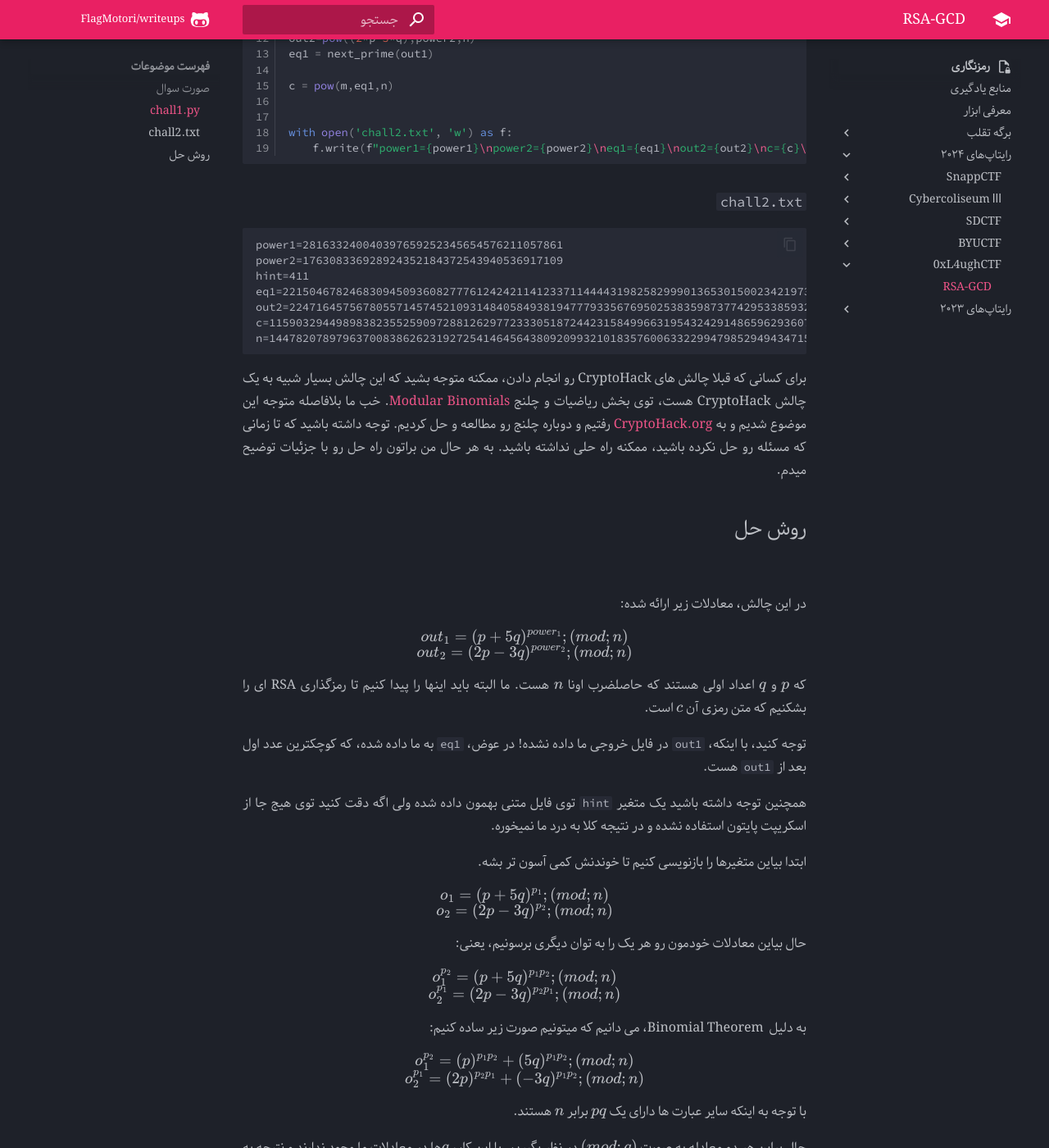
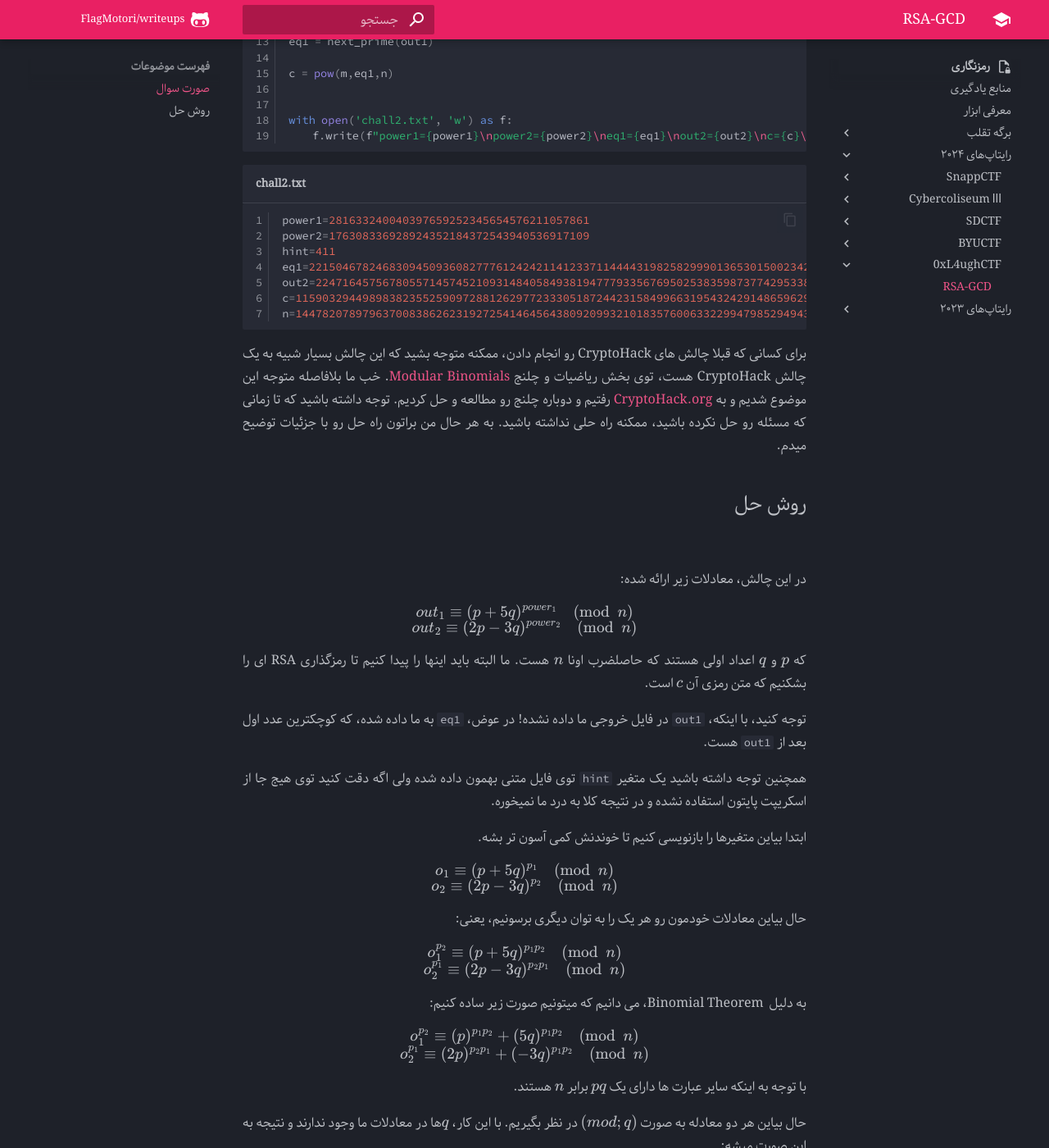
Before and after one commit to FlagMotori/writeups, an MkDocs documentation site: the page built from docs/crypto/writeups/0xL4ughCTF/RSA-GCD.md, in a window 1280 px wide and 1400 px high, scrolled down 683 px. Shown: the whole window at 82% size. Built offline with MkDocs 1.6.1 and Material for MkDocs 9.7.7, drawn with Linux system fonts in a browser that asks for light colours; emoji names are drawn with the system emoji font; formulas are drawn with MathJax 3; comment, search, counter and statistics services are not loaded; some of the changed text lies outside the part shown.

Commit message:
modified RSA-GCD

````diff
--- a/docs/crypto/writeups/0xL4ughCTF/RSA-GCD.md
+++ b/docs/crypto/writeups/0xL4ughCTF/RSA-GCD.md
@@ -19,8 +19,7 @@ tags:
 یک اسکرپیت پایتون به همراه یک فایل متنی به عنوان خروجی داده شده:
 
 
-### `chall1.py`
-```py linenums="1"
+```py linenums="1" title="chall1.py"
 import math
 from Crypto.Util.number import *
 from secret import flag,p,q
@@ -42,8 +41,7 @@ with open('chall2.txt', 'w') as f:
     f.write(f"power1={power1}\npower2={power2}\neq1={eq1}\nout2={out2}\nc={c}\nn={n}")
 ```
 
-### `chall2.txt`
-```
+```py linenums="1" title="chall2.txt"
 power1=281633240040397659252345654576211057861
 power2=176308336928924352184372543940536917109
 hint=411
@@ -63,11 +61,11 @@ n=144782078979637008386262319272541464564380920993210183576006332299479852949434
 در این چالش، معادلات زیر ارائه شده:
 
 $$
-out_1=(p+5q)^{power_1};(mod;n)
+out_1\equiv(p+5q)^{power_1}\pmod{n}
 $$
 
 $$
-out_2=(2p-3q)^{power_2};(mod;n)
+out_2\equiv(2p-3q)^{power_2}\pmod{n}
 $$
 
 که $p$ و $q$ اعداد اولی هستند که حاصلضرب اونا $n$ هست. ما البته باید اینها را پیدا کنیم تا رمزگذاری RSA ای را بشکنیم که متن رمزی آن $c$ است.
@@ -79,31 +77,31 @@ $$
 ابتدا بیاین متغیرها را بازنویسی کنیم تا خوندنش کمی آسون تر بشه.
 
 $$
-o_1=(p+5q)^{p_1};(mod;n)
+o_1\equiv(p+5q)^{p_1}\pmod{n}
 $$
 
 $$
-o_2=(2p-3q)^{p_2};(mod;n)
+o_2\equiv(2p-3q)^{p_2}\pmod{n}
 $$
 
 حال بیاین معادلات خودمون رو هر یک را به توان دیگری برسونیم، یعنی:
 
 $$
-o_1^{p_2}=(p+5q)^{p_1p_2};(mod;n)
+o_1^{p_2}\equiv(p+5q)^{p_1p_2}\pmod{n}
 $$
 
 $$
-o_2^{p_1}=(2p-3q)^{p_2p_1};(mod;n)
+o_2^{p_1}\equiv(2p-3q)^{p_2p_1}\pmod{n}
 $$
 
 به دلیل  Binomial Theorem، می دانیم که میتونیم صورت زیر ساده کنیم:
 
 $$
-o_1^{p_2}=(p)^{p_1p_2} + (5q)^{p_1p_2};(mod;n)
+o_1^{p_2}\equiv(p)^{p_1p_2} + (5q)^{p_1p_2}\pmod{n}
 $$
 
 $$
-o_2^{p_1}=(2p)^{p_2p_1} + (-3q)^{p_1p_2};(mod;n)
+o_2^{p_1}\equiv(2p)^{p_2p_1} + (-3q)^{p_1p_2}\pmod{n}
 $$
 
 با توجه به اینکه سایر عبارت ها دارای یک $pq$ برابر $n$ هستند.
@@ -111,31 +109,31 @@ $$
 حال بیاین هر دو معادله به صورت $(mod; q)$ در نظر بگیریم. با این کار، $q$ها در معادلات ما وجود ندارند و نتیجه به این صورت میشه:
 
 $$
-o_1^{p_2}=(p)^{p_1p_2};(mod;q)
+o_1^{p_2}\equiv(p)^{p_1p_2}\pmod{q}
 $$
 
 $$
-o_2^{p_1}=(2p)^{p_2p_1};(mod;q)
+o_2^{p_1}\equiv(2p)^{p_2p_1}\pmod{q}
 $$
 
 حالا اگه معادله اول رو در $(2)^{p_1p_2}$ ضرب کنیم میشه:
 
 $$
-o_1^{p_2} \cdot 2^{p_1p_2} =(p)^{p_1p_2} \cdot 2^{p_1p_2} ;(mod;q)
+o_1^{p_2} \cdot 2^{p_1p_2} \equiv(p)^{p_1p_2} \cdot 2^{p_1p_2}\pmod{q}
 $$
 
 $$
-o_2^{p_1}=(2p)^{p_2p_1};(mod;q)
+o_2^{p_1}\equiv(2p)^{p_2p_1}\pmod{q}
 $$
 
 بنابراین داریم:
 
 $$
-o_1^{p_2} \cdot 2^{p_1p_2} =(2p)^{p_1p_2};(mod;q)
+o_1^{p_2} \cdot 2^{p_1p_2} =(2p)^{p_1p_2}\pmod{q}
 $$
 
 $$
-o_2^{p_1}=(2p)^{p_2p_1} + k_2q
+o_2^{p_1}\equiv(2p)^{p_2p_1} + k_2q
 $$
 
 با توجه به تعریف حساب پیمانه ای یا (Modular Arithmetic) میتونیم بنویسیم:
@@ -145,13 +143,13 @@ o_1^{p_2} \cdot 2^{p_1p_2} =(2p)^{p_1p_2} + k_1q
 $$
 
 $$
-o_2^{p_1}=(2p)^{p_2p_1} + k_2q
+o_2^{p_1}\equiv(2p)^{p_2p_1} + k_2q
 $$
 
 معادله دوم رو از اولی کم میکنیم و بنابراین:
 
 $$
-x = o_1^{p_2} \cdot 2^{p_1p_2} - o_2^{p_1} = (2p)^{p_1p_2} + k_1q - ((2p)^{p_2p_1} + k_2q) = (k_1 - k_2)q
+x = o_1^{p_2} \cdot 2^{p_1p_2} - o_2^{p_1} = (2p)^{p_1p_2} + k_1q - ((2p)^{p_2p_1} + k_2q)\equiv(k_1 - k_2)q
 $$
 
 خب حالا عددی تولید کرده ایم که مضرب $q$ هست. بنابراین $gcd(x, n)$,  ‍‍ $q$ را برمی گرداند.
@@ -160,7 +158,7 @@ $$
 
 برای پیدا کردن `out_1` میایم تمامی اعداد متوالی کمتر از ‍`eq1` بررسی میکنیم تا به اولین عدد اول برسیم و در واقع اون `out_1` هست.
 
-```py linenums="1"
+```py linenums="1" title="find_out1.py"
 x1 = pow(2, power1*power2, n)
 x2 = pow(out2, power1, n)
 
@@ -177,7 +175,7 @@ for i in range(10000):
  خب الان $q$ رو داریم،  به سادگی رویه استاندارد RSA رو جلو میریم و فلگ رو بدست بیاریم:
 
 
-```py linenums="1"
+```py linenums="1" title="solve.py"
 from gmpy2 import next_prime, gcd, is_prime
 from Crypto.Util.number import *
 
--- a/mkdocs.yml
+++ b/mkdocs.yml
@@ -52,12 +52,12 @@ plugins:
       tags_file: tags.md
   - minify:
       minify_html: true
-#   - git-revision-date-localized:
-#       type: timeago
-#       timezone: Asia/Tehran
-#       locale: fa
-#       fallback_to_build_date: false
-#       enable_creation_date: true
+  - git-revision-date-localized:
+      type: timeago
+      timezone: Asia/Tehran
+      locale: fa
+      fallback_to_build_date: false
+      enable_creation_date: true
   - blog
   #- mk2pdf-export
   #- page-to-pdf
````
Also changed, not shown: docs/crypto/writeups/BYUCTF/AreSA.md (+2 -3 lines), docs/crypto/writeups/SDCTF/ComplexProblem.md (+2 -2 lines).
